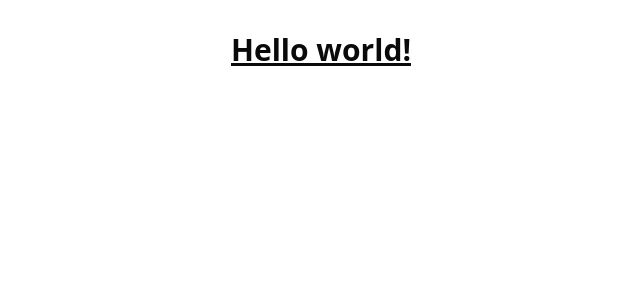
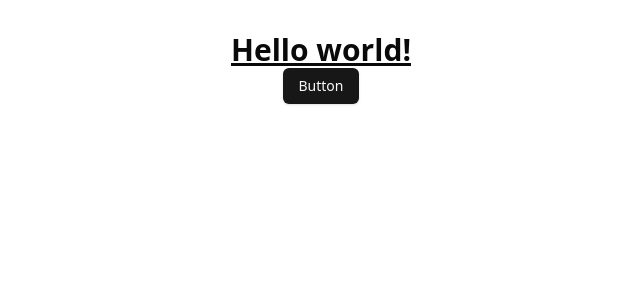
Before and after one commit to mdfirdause7224/web-page, a React (Vite) app: page / in a window 1280 px wide. Shown: the top 300 px of the page, without its empty margins (319-959 px from the left). Built offline with nearby package versions, Linux system fonts and the light colour scheme.

Commit message:
trae installed

```diff
--- a/package.json
+++ b/package.json
@@ -10,6 +10,7 @@
     "preview": "vite preview"
   },
   "dependencies": {
+    "@radix-ui/react-slot": "^1.2.0",
     "class-variance-authority": "^0.7.1",
     "clsx": "^2.1.1",
     "lucide-react": "^0.487.0",
--- a/src/App.tsx
+++ b/src/App.tsx
@@ -1,9 +1,11 @@
 import "./App.css";
+import { Button } from "./components/ui/button";
 
 function App() {
   return (
     <>
       <h1 className="text-3xl font-bold underline">Hello world!</h1>
+      <Button>Button</Button>
     </>
   );
 }
--- /dev/null
+++ b/src/components/ui/button.tsx
@@ -0,0 +1,57 @@
+import { Slot } from "@radix-ui/react-slot";
+import { cva, type VariantProps } from "class-variance-authority";
+import * as React from "react";
+
+import { cn } from "../../lib/utils";
+
+const buttonVariants = cva(
+  "inline-flex items-center justify-center gap-2 whitespace-nowrap rounded-md text-sm font-medium transition-colors focus-visible:outline-none focus-visible:ring-1 focus-visible:ring-ring disabled:pointer-events-none disabled:opacity-50 [&_svg]:pointer-events-none [&_svg]:size-4 [&_svg]:shrink-0",
+  {
+    variants: {
+      variant: {
+        default:
+          "bg-primary text-primary-foreground shadow hover:bg-primary/90",
+        destructive:
+          "bg-destructive text-destructive-foreground shadow-sm hover:bg-destructive/90",
+        outline:
+          "border border-input bg-background shadow-sm hover:bg-accent hover:text-accent-foreground",
+        secondary:
+          "bg-secondary text-secondary-foreground shadow-sm hover:bg-secondary/80",
+        ghost: "hover:bg-accent hover:text-accent-foreground",
+        link: "text-primary underline-offset-4 hover:underline",
+      },
+      size: {
+        default: "h-9 px-4 py-2",
+        sm: "h-8 rounded-md px-3 text-xs",
+        lg: "h-10 rounded-md px-8",
+        icon: "h-9 w-9",
+      },
+    },
+    defaultVariants: {
+      variant: "default",
+      size: "default",
+    },
+  }
+);
+
+export interface ButtonProps
+  extends React.ButtonHTMLAttributes<HTMLButtonElement>,
+    VariantProps<typeof buttonVariants> {
+  asChild?: boolean;
+}
+
+const Button = React.forwardRef<HTMLButtonElement, ButtonProps>(
+  ({ className, variant, size, asChild = false, ...props }, ref) => {
+    const Comp = asChild ? Slot : "button";
+    return (
+      <Comp
+        className={cn(buttonVariants({ variant, size, className }))}
+        ref={ref}
+        {...props}
+      />
+    );
+  }
+);
+Button.displayName = "Button";
+
+export { Button, buttonVariants };
--- a/src/index.css
+++ b/src/index.css
@@ -28,7 +28,7 @@
     --chart-3: 197 37% 24%;
     --chart-4: 43 74% 66%;
     --chart-5: 27 87% 67%;
-    --radius: 0.5rem
+    --radius: 0.5rem;
   }
   .dark {
     --background: 0 0% 3.9%;
@@ -54,7 +54,7 @@
     --chart-2: 160 60% 45%;
     --chart-3: 30 80% 55%;
     --chart-4: 280 65% 60%;
-    --chart-5: 340 75% 55%
+    --chart-5: 340 75% 55%;
   }
 }
 
```
Also changed, not shown: 1 other file (tests, documents, lock files or other folders).
